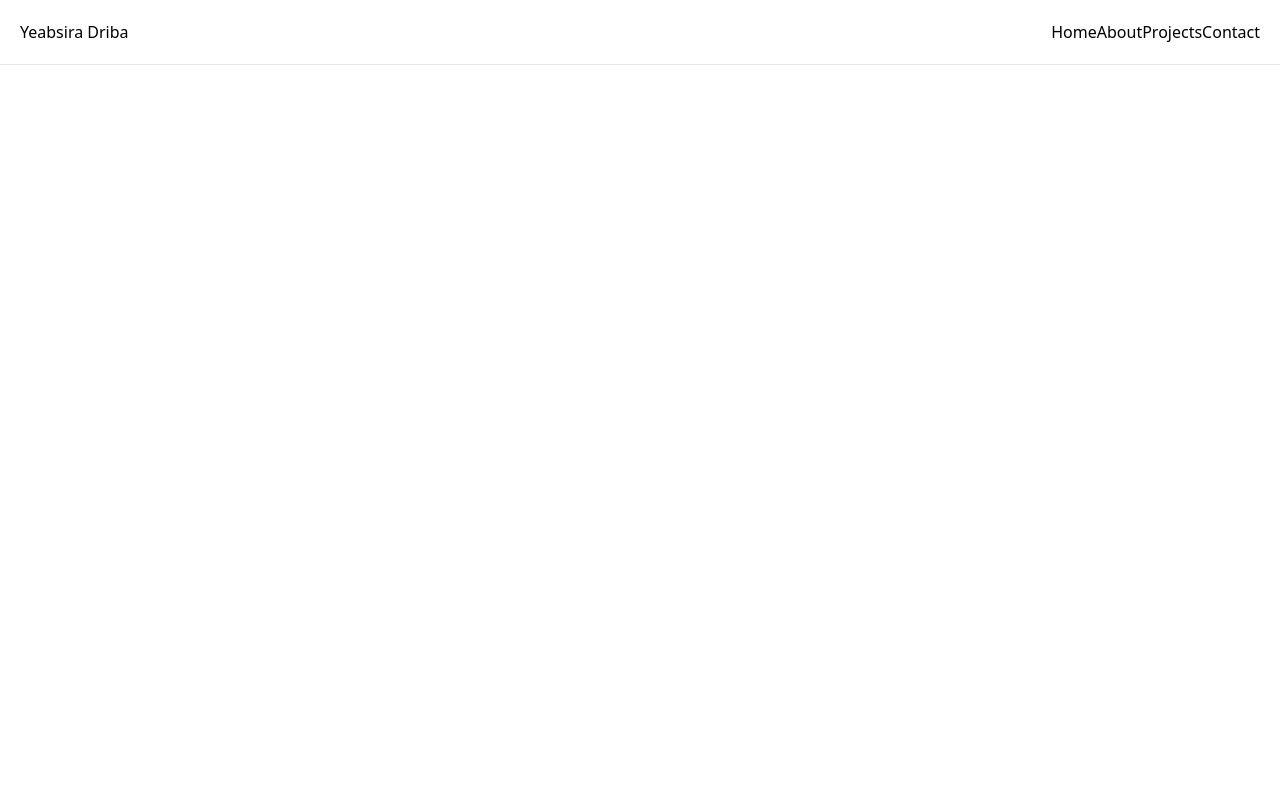
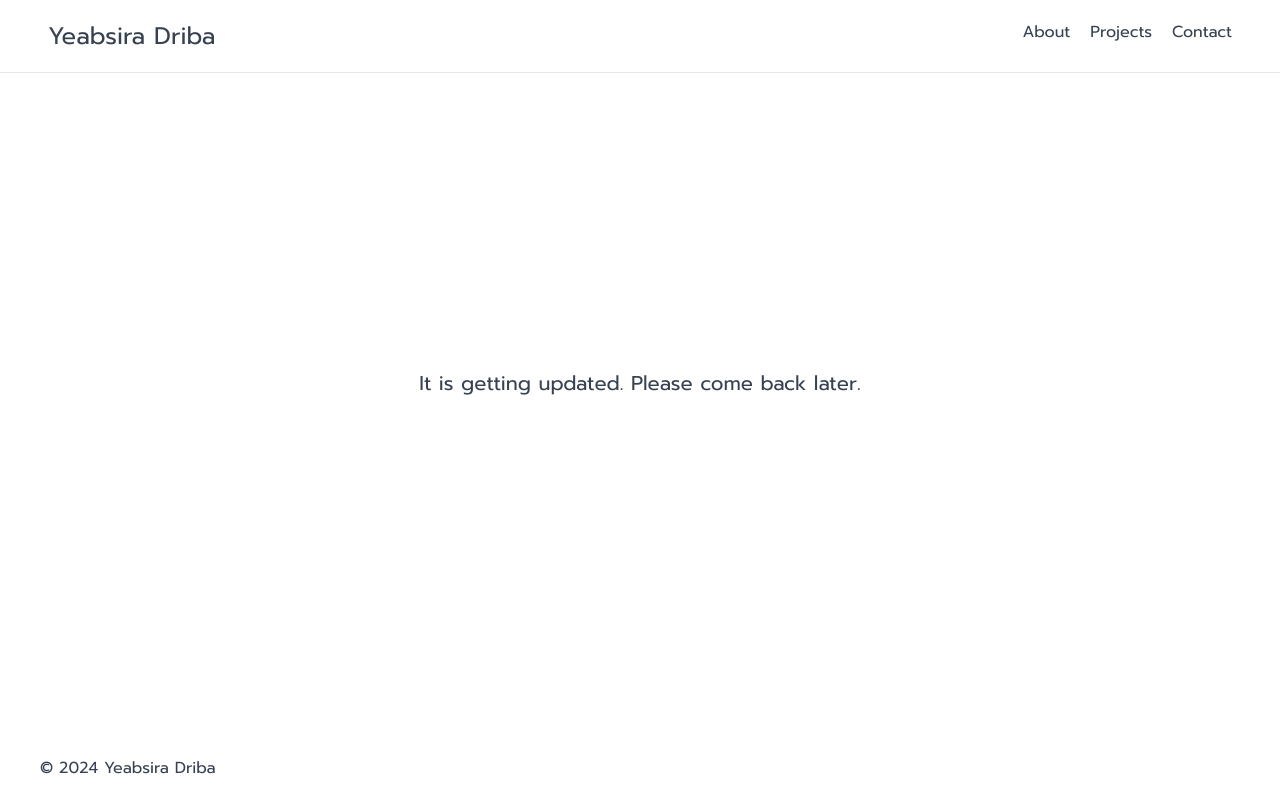
Before and after one commit to dryeab/dryeab.github.io, a React (Create React App) app: page / in a window 1280 px wide. Built offline with nearby package versions, Linux system fonts and the light colour scheme.

Commit message:
feat: added footer and font

```diff
--- a/public/index.html
+++ b/public/index.html
@@ -2,7 +2,8 @@
 <html lang="en">
   <head>
     <meta charset="utf-8" />
-    <link rel="icon" href="%PUBLIC_URL%/favicon.ico" />
+    <link rel="icon" href="favicon.ico" />
+    <link href="https://fonts.googleapis.com/css2?family=Prompt:wght@300;400;500;600;700&display=swap" rel="stylesheet">
     <title>Yeabsira Driba</title>
   </head>
   <body>
--- a/src/App.js
+++ b/src/App.js
@@ -1,9 +1,14 @@
 import Header from "./components/header/header";
+import Footer from "./components/footer/footer";
 
 function App() {
   return (
-    <div>
+    <div className="text-gray-700 relative min-h-screen flex flex-col">
       <Header />
+      <div className="flex-1 text-center flex flex-col items-center justify-center -mt-32 text-xl">
+        <div>It is getting updated. Please come back later.</div>
+      </div>
+      <Footer />
     </div>
   );
 }
--- /dev/null
+++ b/src/components/footer/footer.js
@@ -0,0 +1,10 @@
+const Footer = () => {
+  return (
+    <div className="absolute bottom-0 px-10 py-5">
+      <div></div>
+      <div>&copy; {new Date().getFullYear()} Yeabsira Driba</div>
+    </div>
+  );
+};
+
+export default Footer;
--- a/src/components/header/header.js
+++ b/src/components/header/header.js
@@ -1,13 +1,10 @@
 const Header = () => {
   return (
-    <div className="border-b-[1px] p-5 flex flex-row gap-5 justify-between mb-5">
-      <div>
-        <a href="#about">Yeabsira Driba</a>
+    <div className="border-b-[1px] py-5 px-12 flex flex-row gap-8 justify-between mb-5">
+      <div className="text-2xl">
+        <a href="/">Yeabsira Driba</a>
       </div>
-      <div className="flex flex-row justify-between">
-        <div>
-          <a href="/">Home</a>
-        </div>
+      <div className="flex flex-row justify-between space-x-5">
         <div>
           <a href="#about">About</a>
         </div>
--- a/src/index.css
+++ b/src/index.css
@@ -1,6 +1,14 @@
 @tailwind base;
 @tailwind components;
 @tailwind utilities;
+
+body {
+  font-family: "Prompt", sans-serif;
+}
+
+a:hover {
+  cursor: pointer;
+}
 
 ::-webkit-scrollbar {
   width: 7px;
```
Also changed, not shown: 1 other file (tests, documents, lock files or other folders).
